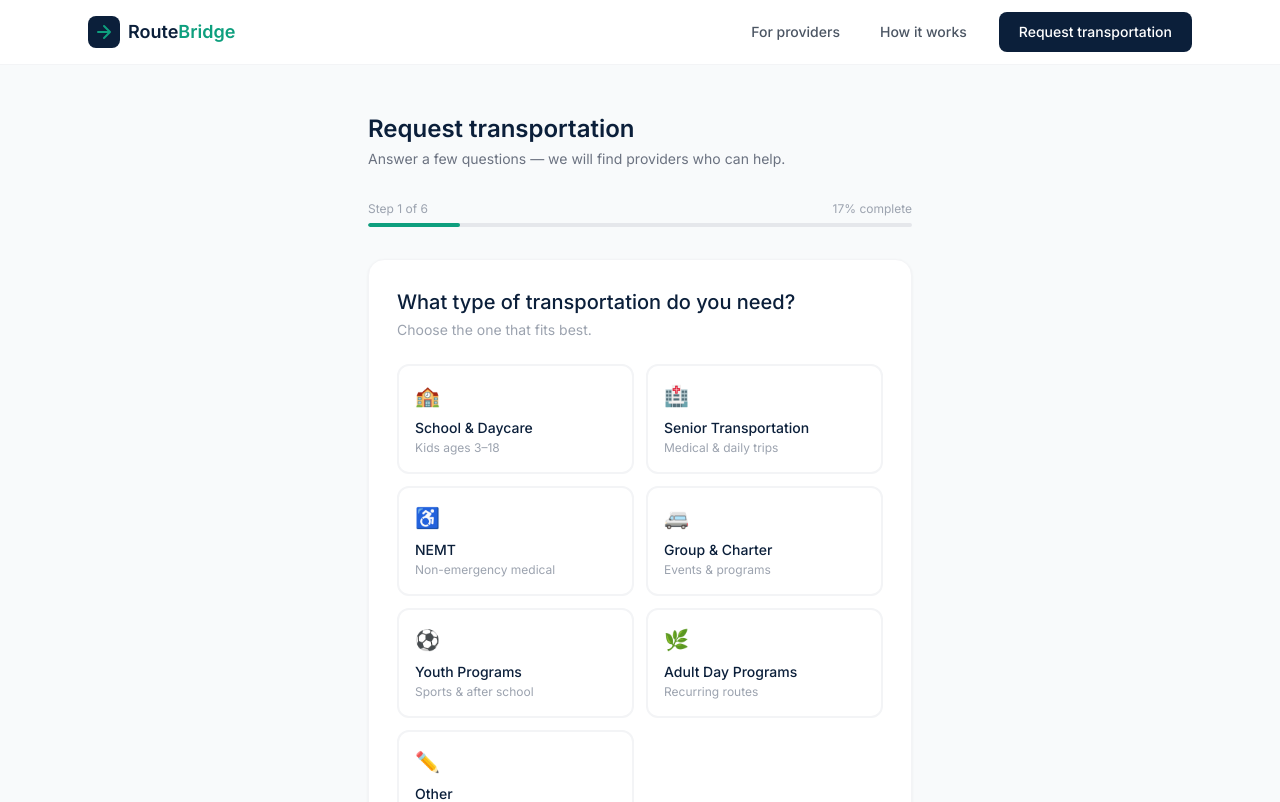
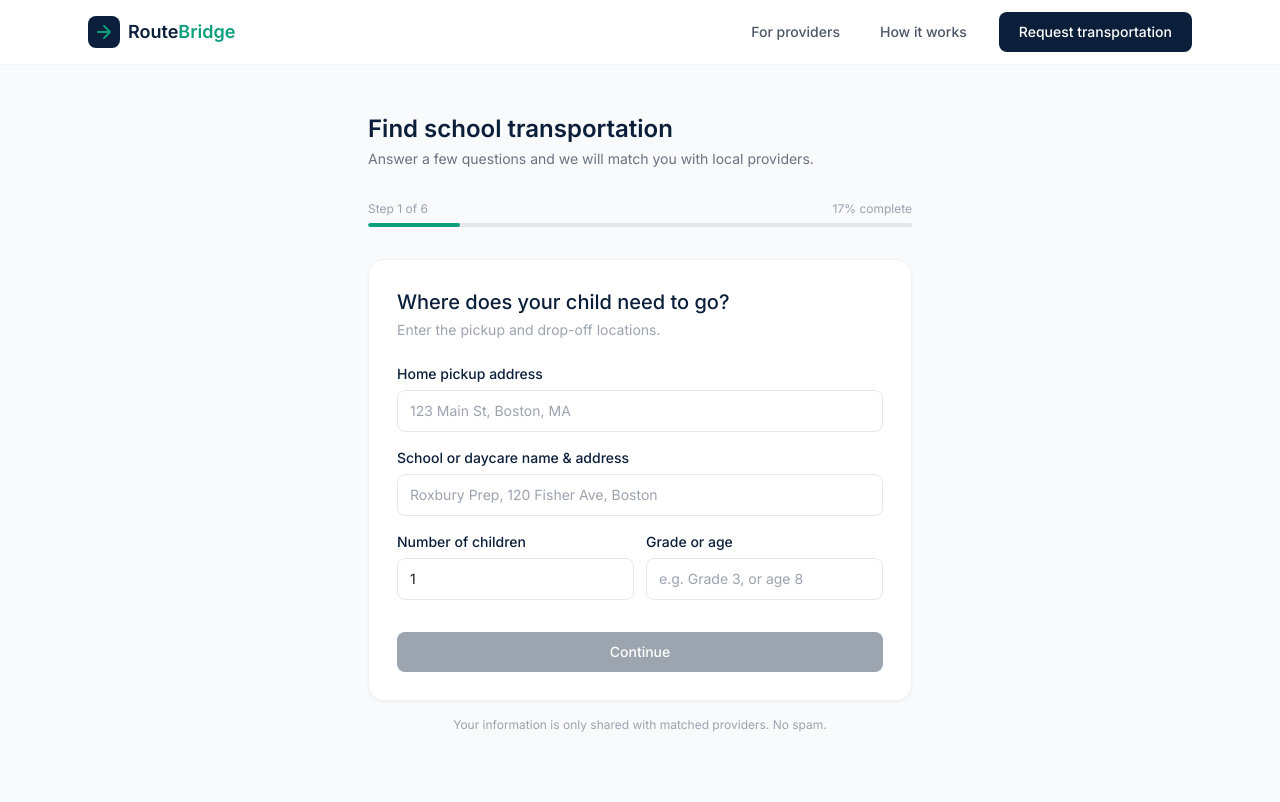
Before and after one commit to HiYoonELE/hiyoon, a Next.js app: page /request in a window 1280 px wide. Shown: the top 802 px of the page. Built offline with nearby package versions, Linux system fonts and the light colour scheme.

Commit message:
Refactor transportation request form layout and labels
Updated transportation request form with new labels and improved user guidance. Removed category selection and adjusted initial form values.

```diff
--- a/src/app/request/page.tsx
+++ b/src/app/request/page.tsx
@@ -7,24 +7,14 @@ import type { IntakeFormData } from '@/lib/types'
 
 const TOTAL_STEPS = 6
 
-const CATEGORIES = [
-  { label: 'School & Daycare', sub: 'Kids ages 3–18', icon: '🏫' },
-  { label: 'Senior Transportation', sub: 'Medical & daily trips', icon: '🏥' },
-  { label: 'NEMT', sub: 'Non-emergency medical', icon: '♿' },
-  { label: 'Group & Charter', sub: 'Events & programs', icon: '🚐' },
-  { label: 'Youth Programs', sub: 'Sports & after school', icon: '⚽' },
-  { label: 'Adult Day Programs', sub: 'Recurring routes', icon: '🌿' },
-  { label: 'Other', sub: 'Describe your need', icon: '✏️' },
-]
-
 const initialForm: IntakeFormData = {
-  category: '',
+  category: 'School & Daycare',
   pickup_address: '',
   dropoff_address: '',
   passenger_count: 1,
   passenger_age_grade: '',
   trip_type: '',
-  days_needed: 'Monday–Friday',
+  days_needed: 'Monday-Friday',
   pickup_time: '',
   return_time: '',
   start_date: '',
@@ -108,13 +98,14 @@ function RequestPageInner() {
 
           <div className="mb-8">
             <h1 className="text-2xl font-semibold mb-1" style={{ color: '#0B1F3A' }}>
-              Request transportation
+              Find school transportation
             </h1>
             <p className="text-sm text-gray-500">
-              Answer a few questions — we will find providers who can help.
+              Answer a few questions and we will match you with local providers.
             </p>
           </div>
 
+          {/* Progress */}
           <div className="mb-8">
             <div className="flex justify-between text-xs text-gray-400 mb-1.5">
               <span>Step {step} of {TOTAL_STEPS}</span>
@@ -128,54 +119,36 @@ function RequestPageInner() {
 
           <div className="bg-white rounded-2xl border border-gray-100 p-7" style={{ boxShadow: '0 1px 3px rgba(0,0,0,0.06)' }}>
 
+            {/* STEP 1: Route */}
             {step === 1 && (
               <div>
                 <h2 className="text-xl font-medium mb-1" style={{ color: '#0B1F3A' }}>
-                  What type of transportation do you need?
+                  Where does your child need to go?
                 </h2>
-                <p className="text-sm text-gray-400 mb-6">Choose the one that fits best.</p>
-                <div className="grid grid-cols-2 gap-3">
-                  {CATEGORIES.map((cat) => (
-                    <button key={cat.label} onClick={() => update('category', cat.label)}
-                      className={`text-left border-2 rounded-xl p-4 transition-all ${
-                        form.category === cat.label ? 'border-teal-500 bg-teal-50' : 'border-gray-100 hover:border-gray-300'
-                      }`}>
-                      <div className="text-xl mb-2">{cat.icon}</div>
-                      <div className="text-sm font-medium" style={{ color: '#0B1F3A' }}>{cat.label}</div>
-                      <div className="text-xs text-gray-400 mt-0.5">{cat.sub}</div>
-                    </button>
-                  ))}
-                </div>
-              </div>
-            )}
-
-            {step === 2 && (
-              <div>
-                <h2 className="text-xl font-medium mb-1" style={{ color: '#0B1F3A' }}>Where do passengers need to go?</h2>
-                <p className="text-sm text-gray-400 mb-6">Enter pickup and drop-off locations.</p>
+                <p className="text-sm text-gray-400 mb-6">Enter the pickup and drop-off locations.</p>
                 <div className="space-y-4">
                   <div>
-                    <label className="block text-sm font-medium mb-1.5" style={{ color: '#0B1F3A' }}>Pickup address</label>
+                    <label className="block text-sm font-medium mb-1.5" style={{ color: '#0B1F3A' }}>Home pickup address</label>
                     <input type="text" placeholder="123 Main St, Boston, MA" value={form.pickup_address}
                       onChange={(e) => update('pickup_address', e.target.value)}
                       className="w-full px-3 py-2.5 border border-gray-200 rounded-lg text-sm" />
                   </div>
                   <div>
-                    <label className="block text-sm font-medium mb-1.5" style={{ color: '#0B1F3A' }}>Drop-off address</label>
-                    <input type="text" placeholder="456 School Ave, Roxbury, MA" value={form.dropoff_address}
+                    <label className="block text-sm font-medium mb-1.5" style={{ color: '#0B1F3A' }}>School or daycare name & address</label>
+                    <input type="text" placeholder="Roxbury Prep, 120 Fisher Ave, Boston" value={form.dropoff_address}
                       onChange={(e) => update('dropoff_address', e.target.value)}
                       className="w-full px-3 py-2.5 border border-gray-200 rounded-lg text-sm" />
                   </div>
                   <div className="grid grid-cols-2 gap-3">
                     <div>
-                      <label className="block text-sm font-medium mb-1.5" style={{ color: '#0B1F3A' }}>Number of passengers</label>
-                      <input type="number" min={1} max={100} placeholder="2" value={form.passenger_count}
+                      <label className="block text-sm font-medium mb-1.5" style={{ color: '#0B1F3A' }}>Number of children</label>
+                      <input type="number" min={1} max={20} placeholder="1" value={form.passenger_count}
                         onChange={(e) => update('passenger_count', parseInt(e.target.value))}
                         className="w-full px-3 py-2.5 border border-gray-200 rounded-lg text-sm" />
                     </div>
                     <div>
-                      <label className="block text-sm font-medium mb-1.5" style={{ color: '#0B1F3A' }}>Age or grade <span className="text-gray-400 font-normal">(optional)</span></label>
-                      <input type="text" placeholder="e.g. K-5, or age 67" value={form.passenger_age_grade}
+                      <label className="block text-sm font-medium mb-1.5" style={{ color: '#0B1F3A' }}>Grade or age</label>
+                      <input type="text" placeholder="e.g. Grade 3, or age 8" value={form.passenger_age_grade}
                         onChange={(e) => update('passenger_age_grade', e.target.value)}
                         className="w-full px-3 py-2.5 border border-gray-200 rounded-lg text-sm" />
                     </div>
@@ -184,20 +157,58 @@ function RequestPageInner() {
               </div>
             )}
 
+            {/* STEP 2: Schedule type */}
+            {step === 2 && (
+              <div>
+                <h2 className="text-xl font-medium mb-1" style={{ color: '#0B1F3A' }}>
+                  How often do you need transportation?
+                </h2>
+                <p className="text-sm text-gray-400 mb-6">Choose what fits your situation.</p>
+                <div className="space-y-3">
+                  {[
+                    { val: 'Recurring', label: 'Regular schedule', sub: 'Same days every week — most common for school routes' },
+                    { val: 'One-time', label: 'One-time trip', sub: 'A single pickup or drop-off' },
+                    { val: 'Flexible', label: 'Varies week to week', sub: 'Schedule changes depending on the week' },
+                  ].map((t) => (
+                    <button key={t.val} onClick={() => update('trip_type', t.val)}
+                      className={`w-full text-left p-4 border-2 rounded-xl transition-all ${
+                        form.trip_type === t.val ? 'border-teal-500 bg-teal-50' : 'border-gray-100 hover:border-gray-300'
+                      }`}>
+                      <div className="text-sm font-medium" style={{ color: '#0B1F3A' }}>{t.label}</div>
+                      <div className="text-xs text-gray-400 mt-0.5">{t.sub}</div>
+                    </button>
+                  ))}
+                </div>
+              </div>
+            )}
+
+            {/* STEP 3: Timing */}
             {step === 3 && (
               <div>
-                <h2 className="text-xl font-medium mb-1" style={{ color: '#0B1F3A' }}>When and how often?</h2>
-                <p className="text-sm text-gray-400 mb-6">Tell us the schedule.</p>
-                <div className="space-y-4">
+                <h2 className="text-xl font-medium mb-1" style={{ color: '#0B1F3A' }}>
+                  What are the school hours?
+                </h2>
+                <p className="text-sm text-gray-400 mb-6">
+                  This helps providers plan the route. Approximate times are fine.
+                </p>
+                <div className="space-y-5">
                   <div>
-                    <label className="block text-sm font-medium mb-2" style={{ color: '#0B1F3A' }}>Trip frequency</label>
-                    <div className="grid grid-cols-3 gap-2">
-                      {['Recurring', 'One-time', 'Flexible'].map((t) => (
-                        <button key={t} onClick={() => update('trip_type', t)}
-                          className={`py-2.5 px-3 text-sm border-2 rounded-xl transition-all ${form.trip_type === t ? 'border-teal-500 bg-teal-50' : 'border-gray-100 hover:border-gray-300'}`}
-                          style={{ color: '#0B1F3A' }}>{t}</button>
-                      ))}
-                    </div>
+                    <label className="block text-sm font-medium mb-1.5" style={{ color: '#0B1F3A' }}>
+                      What time does your child need to arrive at school?
+                    </label>
+                    <input type="time" value={form.pickup_time}
+                      onChange={(e) => update('pickup_time', e.target.value)}
+                      className="w-full px-3 py-2.5 border border-gray-200 rounded-lg text-sm" />
+                    <p className="text-xs text-gray-400 mt-1.5">The provider will plan pickup time to get them there on time.</p>
+                  </div>
+                  <div>
+                    <label className="block text-sm font-medium mb-1.5" style={{ color: '#0B1F3A' }}>
+                      What time should they be picked up from school?
+                    </label>
+                    <input type="time" value={form.return_time}
+                      onChange={(e) => update('return_time', e.target.value)}
+                      className="w-full px-3 py-2.5 border border-gray-200 rounded-lg text-sm" />
+                    <p className="text-xs text-gray-400 mt-1.5">Leave blank if you only need a morning drop-off.</p>
                   </div>
                   <div>
                     <label className="block text-sm font-medium mb-1.5" style={{ color: '#0B1F3A' }}>Days needed</label>
@@ -207,30 +218,18 @@ function RequestPageInner() {
                       <option>Monday, Wednesday, Friday</option>
                       <option>Tuesday, Thursday</option>
                       <option>Weekdays only</option>
-                      <option>Weekends only</option>
                       <option>Custom</option>
                     </select>
                   </div>
                   <div className="grid grid-cols-2 gap-3">
                     <div>
-                      <label className="block text-sm font-medium mb-1.5" style={{ color: '#0B1F3A' }}>Morning pickup time</label>
-                      <input type="time" value={form.pickup_time} onChange={(e) => update('pickup_time', e.target.value)}
+                      <label className="block text-sm font-medium mb-1.5" style={{ color: '#0B1F3A' }}>Start date</label>
+                      <input type="date" value={form.start_date}
+                        onChange={(e) => update('start_date', e.target.value)}
                         className="w-full px-3 py-2.5 border border-gray-200 rounded-lg text-sm" />
                     </div>
                     <div>
-                      <label className="block text-sm font-medium mb-1.5" style={{ color: '#0B1F3A' }}>Afternoon pickup <span className="text-gray-400 font-normal">(round trip)</span></label>
-                      <input type="time" value={form.return_time} onChange={(e) => update('return_time', e.target.value)}
-                        className="w-full px-3 py-2.5 border border-gray-200 rounded-lg text-sm" />
-                    </div>
-                  </div>
-                  <div className="grid grid-cols-2 gap-3">
-                    <div>
-                      <label className="block text-sm font-medium mb-1.5" style={{ color: '#0B1F3A' }}>Start date</label>
-                      <input type="date" value={form.start_date} onChange={(e) => update('start_date', e.target.value)}
-                        className="w-full px-3 py-2.5 border border-gray-200 rounded-lg text-sm" />
-                    </div>
-                    <div>
-                      <label className="block text-sm font-medium mb-1.5" style={{ color: '#0B1F3A' }}>How long is service needed?</label>
+                      <label className="block text-sm font-medium mb-1.5" style={{ color: '#0B1F3A' }}>How long needed?</label>
                       <select value={form.duration} onChange={(e) => update('duration', e.target.value)}
                         className="w-full px-3 py-2.5 border border-gray-200 rounded-lg text-sm">
                         <option>Ongoing / school year</option>
@@ -245,20 +244,23 @@ function RequestPageInner() {
               </div>
             )}
 
+            {/* STEP 4: Special requirements */}
             {step === 4 && (
               <div>
-                <h2 className="text-xl font-medium mb-1" style={{ color: '#0B1F3A' }}>Any special requirements?</h2>
-                <p className="text-sm text-gray-400 mb-6">Check all that apply.</p>
+                <h2 className="text-xl font-medium mb-1" style={{ color: '#0B1F3A' }}>
+                  Any special requirements?
+                </h2>
+                <p className="text-sm text-gray-400 mb-6">Check all that apply. We use this to find the right match.</p>
                 <div className="grid grid-cols-1 sm:grid-cols-2 gap-2 mb-5">
                   {[
-                    { field: 'wheelchair_accessible', label: 'Wheelchair accessible' },
-                    { field: 'car_seat_needed', label: 'Car seat or booster' },
-                    { field: 'medical_monitoring', label: 'Medical monitoring' },
-                    { field: 'aide_needed', label: 'Aide or attendant' },
-                    { field: 'shared_ride_ok', label: 'Shared ride okay' },
+                    { field: 'car_seat_needed', label: 'Car seat or booster needed' },
+                    { field: 'wheelchair_accessible', label: 'Wheelchair accessible vehicle' },
+                    { field: 'aide_needed', label: 'Aide or monitor needed' },
+                    { field: 'shared_ride_ok', label: 'Shared ride is okay' },
                     { field: 'private_only', label: 'Private vehicle only' },
-                    { field: 'multilingual_driver', label: 'Multilingual driver' },
-                    { field: 'background_checked', label: 'Background-checked driver' },
+                    { field: 'multilingual_driver', label: 'Multilingual driver preferred' },
+                    { field: 'background_checked', label: 'Background-checked driver required' },
+                    { field: 'medical_monitoring', label: 'Medical monitoring needed' },
                   ].map(({ field, label }) => (
                     <label key={field} className={`flex items-center gap-3 p-3 border rounded-xl cursor-pointer transition-all ${
                       form[field as keyof IntakeFormData] ? 'border-teal-400 bg-teal-50' : 'border-gray-100 hover:border-gray-200'
@@ -280,10 +282,11 @@ function RequestPageInner() {
               </div>
             )}
 
+            {/* STEP 5: Budget & urgency */}
             {step === 5 && (
               <div>
                 <h2 className="text-xl font-medium mb-1" style={{ color: '#0B1F3A' }}>Budget and timing</h2>
-                <p className="text-sm text-gray-400 mb-6">Approximate is fine — this helps providers quote accurately.</p>
+                <p className="text-sm text-gray-400 mb-6">Approximate is fine — this helps providers give you accurate quotes.</p>
                 <div className="space-y-5">
                   <div>
                     <label className="block text-sm font-medium mb-1.5" style={{ color: '#0B1F3A' }}>Estimated monthly budget</label>
@@ -306,7 +309,9 @@ function RequestPageInner() {
                         { label: '1+ month', sub: 'No rush' },
                       ].map((u) => (
                         <button key={u.label} onClick={() => update('urgency', u.label)}
-                          className={`py-3 px-3 text-left border-2 rounded-xl transition-all ${form.urgency === u.label ? 'border-teal-500 bg-teal-50' : 'border-gray-100 hover:border-gray-300'}`}>
+                          className={`py-3 px-3 text-left border-2 rounded-xl transition-all ${
+                            form.urgency === u.label ? 'border-teal-500 bg-teal-50' : 'border-gray-100 hover:border-gray-300'
+                          }`}>
                           <div className="text-sm font-medium" style={{ color: '#0B1F3A' }}>{u.label}</div>
                           <div className="text-xs text-gray-400">{u.sub}</div>
                         </button>
@@ -317,10 +322,11 @@ function RequestPageInner() {
               </div>
             )}
 
+            {/* STEP 6: Contact */}
             {step === 6 && (
               <div>
                 <h2 className="text-xl font-medium mb-1" style={{ color: '#0B1F3A' }}>How do we reach you?</h2>
-                <p className="text-sm text-gray-400 mb-6">We will send your matched quotes here.</p>
+                <p className="text-sm text-gray-400 mb-6">We will send matched provider quotes here.</p>
                 <div className="space-y-4">
                   <div>
                     <label className="block text-sm font-medium mb-1.5" style={{ color: '#0B1F3A' }}>Your name</label>
@@ -358,6 +364,7 @@ function RequestPageInner() {
               </div>
             )}
 
+            {/* Navigation */}
             <div className="flex gap-3 mt-8">
               {step > 1 && (
                 <button onClick={back}
@@ -366,7 +373,11 @@ function RequestPageInner() {
                 </button>
               )}
               {step < TOTAL_STEPS ? (
-                <button onClick={next} disabled={step === 1 && !form.category}
+                <button onClick={next}
+                  disabled={
+                    (step === 1 && (!form.pickup_address || !form.dropoff_address)) ||
+                    (step === 2 && !form.trip_type)
+                  }
                   className="flex-1 py-2.5 text-sm font-medium text-white rounded-lg transition-colors disabled:opacity-40"
                   style={{ background: '#0B1F3A' }}>
                   Continue
```
